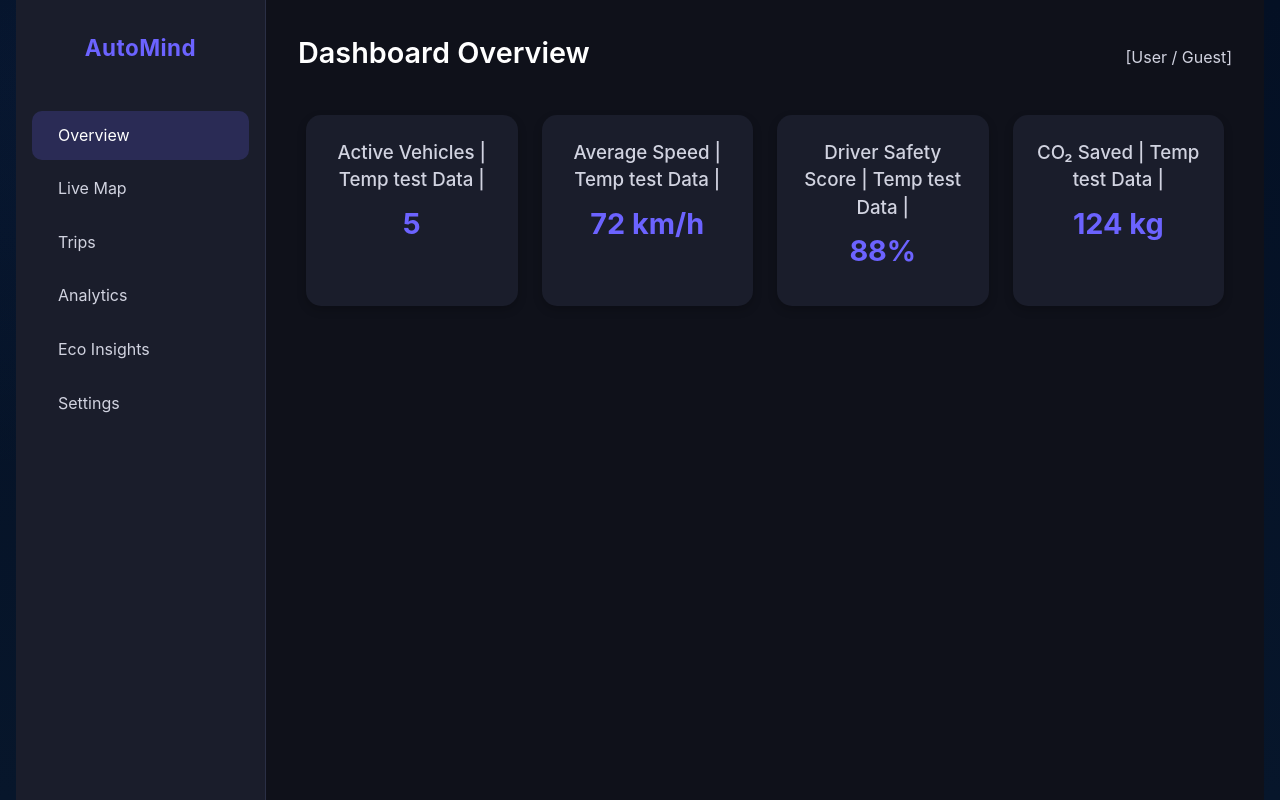
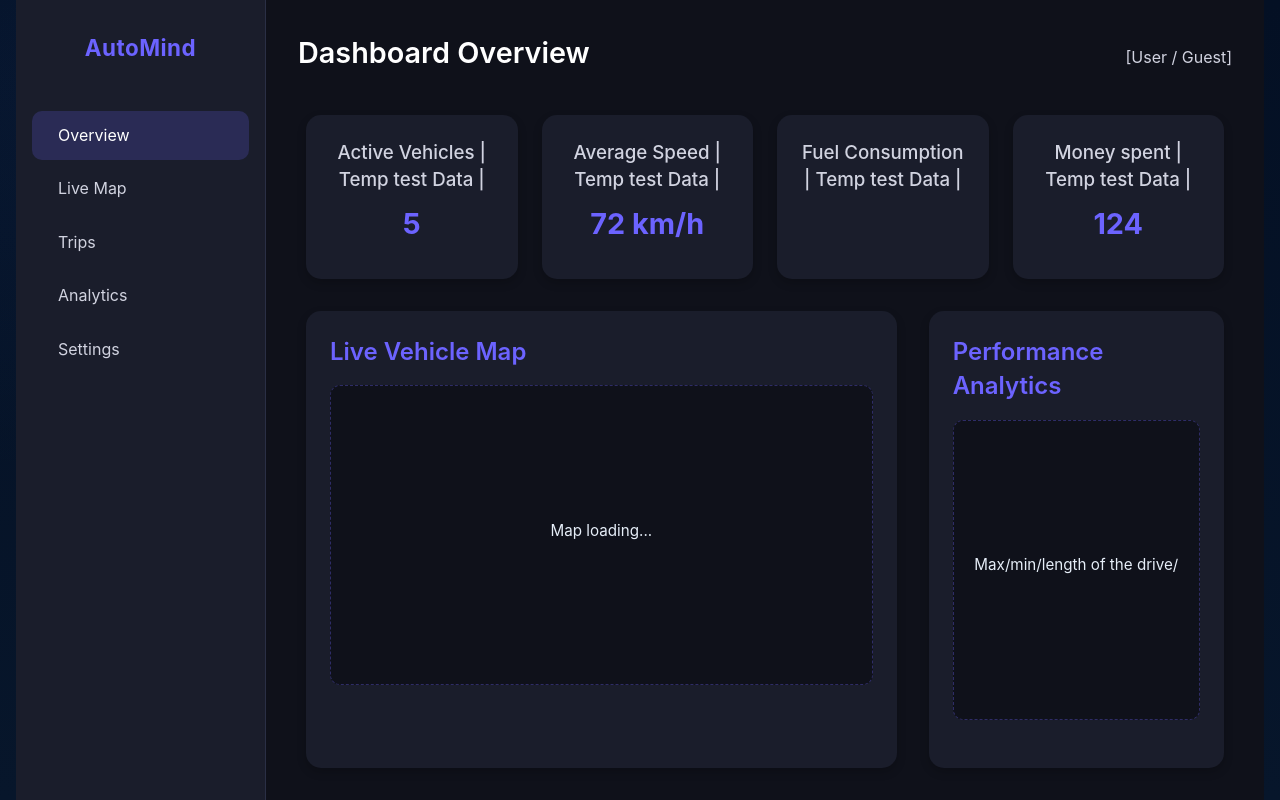
Before and after one commit to AutoMind-2527/Frontend, an Angular app in the folder AutoMind-Project/: page /dashboard in a window 1280 px wide. Built offline with nearby package versions, Linux system fonts and the light colour scheme.

Commit message:
added the map and updated the stats catagories

```diff
--- a/AutoMind-Project/src/app/dashboard/dashboard.html
+++ b/AutoMind-Project/src/app/dashboard/dashboard.html
@@ -9,7 +9,6 @@
         <li><i class="fas fa-map-marker-alt"></i> Live Map</li>
         <li><i class="fas fa-car"></i> Trips</li>
         <li><i class="fas fa-chart-line"></i> Analytics</li>
-        <li><i class="fas fa-leaf"></i> Eco Insights</li>
         <li><i class="fas fa-cog"></i> Settings</li>
       </ul>
     </nav>
@@ -33,12 +32,26 @@
         <p class="number">72 km/h</p>
       </div>
       <div class="card">
-        <h3>Driver Safety Score | Temp test Data |</h3>
-        <p class="number">88%</p>
+        <h3>Fuel Consumption | Temp test Data |</h3>
+        <p class="number"></p>
       </div>
       <div class="card">
-        <h3>CO₂ Saved | Temp test Data |</h3>
-        <p class="number">124 kg</p>
+        <h3>Money spent | Temp test Data |</h3>
+        <p class="number">124</p>
+      </div>
+    </section>
+  <section class="content">
+      <div class="map">
+        <h2>Live Vehicle Map</h2>
+        <div class="map-placeholder">
+          <p>Map loading...</p>
+        </div>
+      </div>
+      <div class="charts">
+        <h2>Performance Analytics</h2>
+        <div class="chart-placeholder">
+          <p>Max/min/length of the drive/</p>
+        </div>
       </div>
     </section>
   </main>
```
